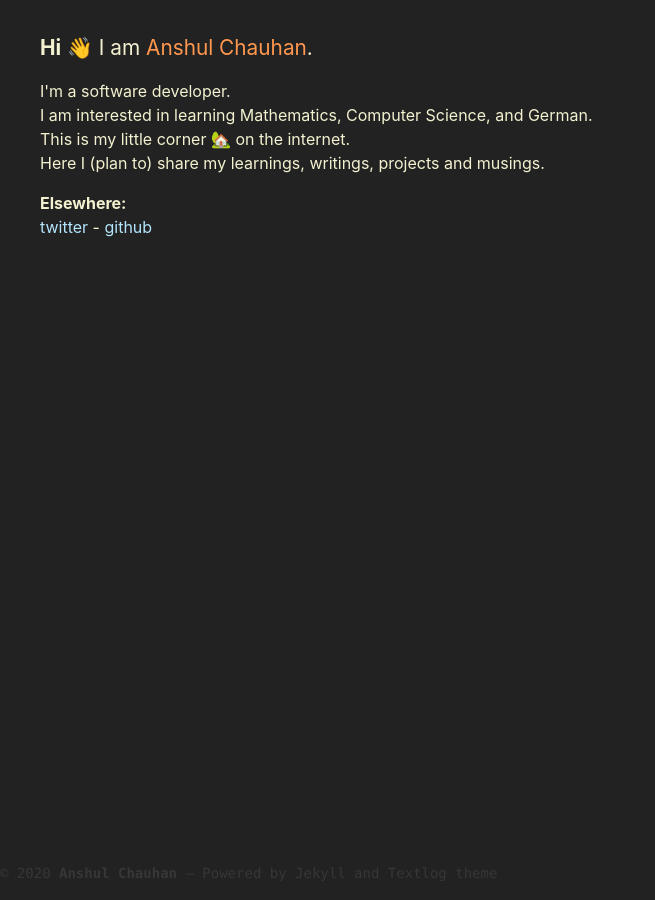
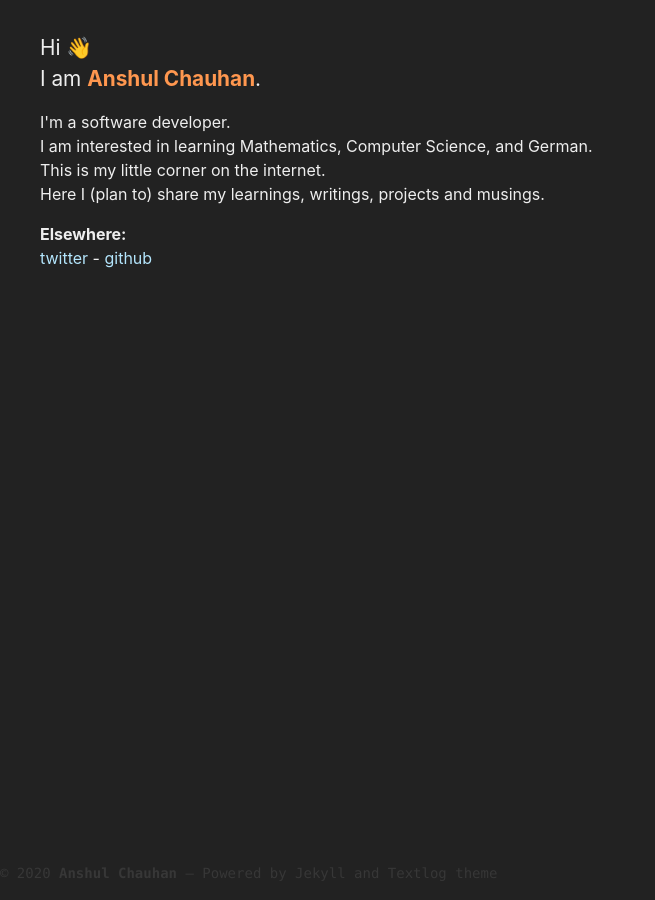
Before and after one commit to anshulxyz/anshulxyz.github.io, a Jekyll site: the page built from index.html, in a window 1280 px wide. Shown: the whole page, without its empty margins (0-655 px from the left). Built offline with Jekyll 4.4.1, drawn with Linux system fonts in a browser that asks for light colours.

Commit message:
Update intro

```diff
--- a/_includes/intro.html
+++ b/_includes/intro.html
@@ -1,10 +1,10 @@
 <p class="site-header">
-  <b>Hi</b> 👋 I am <span class="intro-name">Anshul Chauhan</span>.
+  Hi 👋 <br/>I am <span class="intro-name"><b>Anshul Chauhan</b></span>.
 </p>
 <p class="site-intro">
   I'm a software developer.<br/>
   I am interested in learning Mathematics, Computer Science, and German.<br/>
-  This is my little corner 🏡 on the internet.<br/>
+  This is my little corner on the internet.<br/>
   Here I (plan to) share my learnings, writings, projects and musings.
 </p>
 <p class="site-intro" style="margin-block-end: 0;">
--- a/css/main.scss
+++ b/css/main.scss
@@ -18,7 +18,7 @@ $max-width:        48rem;
 $intro-width:      calc(48rem - 10rem);
 
 $orange:           #FF974F;
-$text-color:       #F4F1D0;
+$text-color:       #eee;
 $background-color: #222;
 $link-color:       #B3E5FC;
 
```
